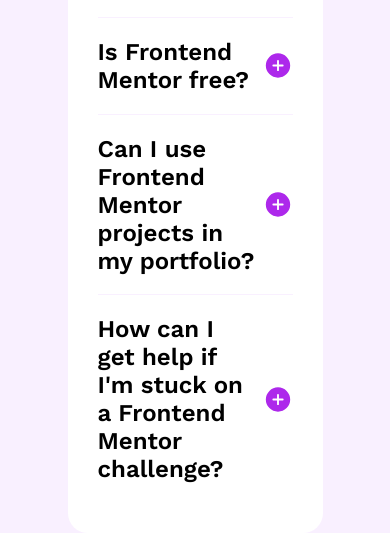
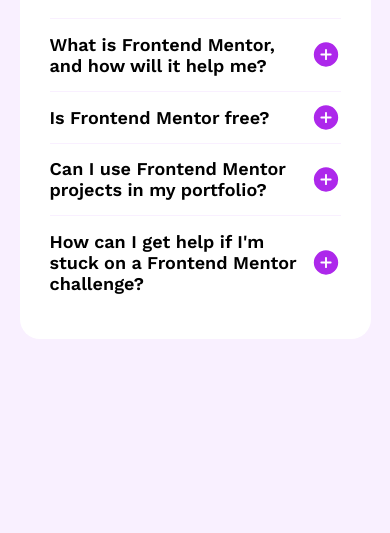
Before and after one commit to FabianoTerdenge/faq-accordion, a plain HTML site: page index.html in a window 390 px wide. Shown: the part 323-856 px from the top of the page. Drawn offline with Linux system fonts and the light colour scheme.

Commit message:
change styles

```diff
--- a/style.css
+++ b/style.css
@@ -31,7 +31,7 @@
     background-color: var(--custom-White);
     display: flex;
     flex-direction: column;
-    width: 50%;
+    width: 40%;
     border-radius: 20px;
     padding: 30px;
     height: fit-content;
@@ -45,9 +45,15 @@
     color: var(--custom-Grayish-purple);
     font-family: worksansvar;
     font-weight: 400;
+    animation: all 3s ease-in-out;
+
 }
 .hide {
+
     display: none;
+}
+h1,h2{
+    overflow: hidden;
 }
 h1 {
     padding-left: 2rem;
@@ -56,13 +62,14 @@
     font-size: 3rem;
     margin: 12px 0;
 }
-h2{
-    padding-right:8px;
+h2 {
+    padding-right: 8px;
     font-family: worksansvar;
     font-weight: 600;
+    font-size: 18px;
 }
-.item:hover h2{
-    color:var(--custom-Pink);
+.item:hover h2 {
+    color: var(--custom-Pink);
 }
 
 .item {
@@ -73,3 +80,10 @@
     cursor: pointer;
     border-top: 1px solid var(--custom-Light-pink);
 }
+@media (max-width:500px) {
+    main{
+        box-sizing: border-box;
+        width: 90%;
+    }
+
+}
```
